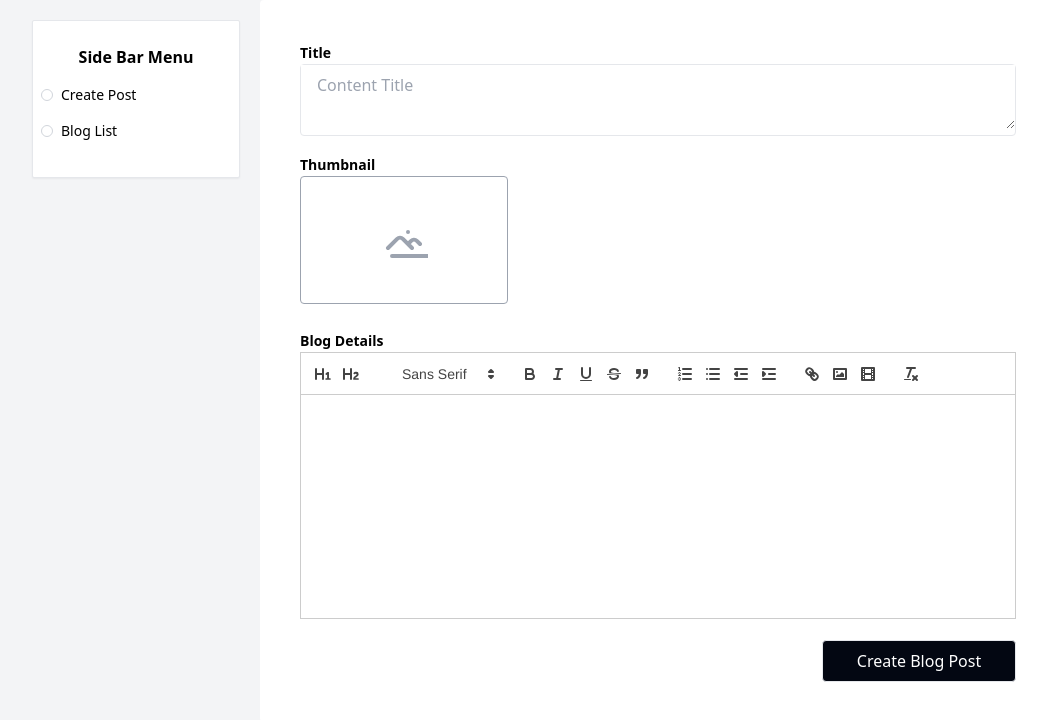
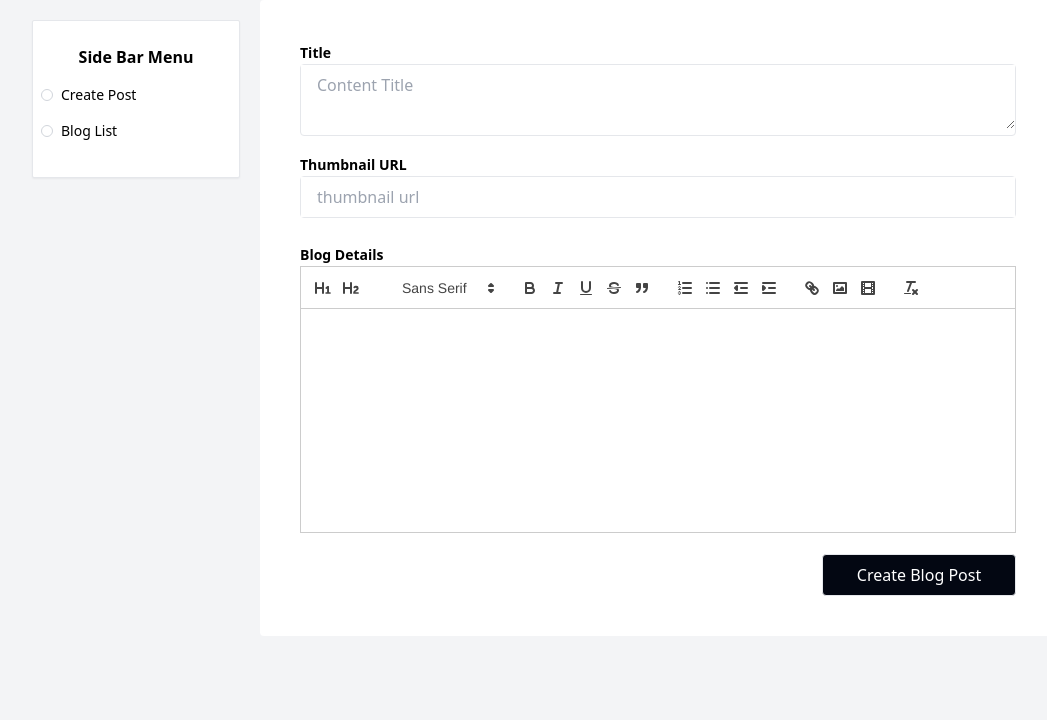
Before and after one commit to nizamseu/task-blog, a Next.js app: page /create_post in a window 1280 px wide. Shown: the top 720 px of the page, without its empty margins (96-1143 px from the left). Built offline with nearby package versions, Linux system fonts and the light colour scheme.

Commit message:
post blog updated

```diff
--- a/src/Components/Blog/Blog.js
+++ b/src/Components/Blog/Blog.js
@@ -7,7 +7,7 @@ const ReactQuill = dynamic(() => import("react-quill"), { ssr: false });
 import { RotatingLines } from "react-loader-spinner";
 import SuccessAlert from "../util/SuccessAlert";
 import { useRouter } from "next/router";
-
+import { RxCross2 } from "react-icons/rx";
 const modules = {
   toolbar: [
     [{ header: "1" }, { header: "2" }, { header: "3" }, { font: [] }],
@@ -34,6 +34,7 @@ const Blog = () => {
   const [isFile, setIsFile] = useState(false);
   const [isdetails, setisdetails] = useState(false);
   const [isLoading, setIsLoading] = useState(false);
+  const [imageURL, setImageURL] = useState(null);
   const router = useRouter();
   const handleChange = (e) => {
     setSelectedFile(URL?.createObjectURL(e.target.files[0]));
@@ -44,11 +45,6 @@ const Blog = () => {
   const handleSubmit = async (e) => {
     e.preventDefault();
     setIsLoading(true);
-    if (file === null || selectedFile === null) {
-      setIsFile(true);
-      setIsLoading(false);
-      return;
-    }
 
     if (description === null || !description) {
       setisdetails(true);
@@ -58,7 +54,7 @@ const Blog = () => {
     const data = {
       title,
       content: description,
-      thumbnail: file,
+      thumbnail: imageURL,
     };
     try {
       const response = await axios
@@ -101,78 +97,39 @@ const Blog = () => {
             />
           </div>
         </div>
-
-        <div>
-          <label className=" text-sm font-bold form-label ">Thumbnail</label>
-          {/* modal Content  */}
-          <div>
-            <div className="  ">
+        {imageURL ? (
+          <div className=" relative rounded h-32 object-fill w-full md:w-52  flex items-center justify-center  border  ">
+            <img
+              src={imageURL}
+              className="rounded h-32 w-full md:w-52 object-fill "
+              id="output"
+            />
+            <button
+              onClick={() => {
+                setImageURL(null);
+              }}
+              className=" text-white hover:text-red-400 hover:bg-white bg-red-400 rounded-full absolute top-0 right-0 "
+            >
+              <RxCross2 size={30} />
+            </button>
+          </div>
+        ) : (
+          <div className=" mb-4">
+            <label className=" text-sm font-bold ">Thumbnail URL</label>
+            <div className=" w-full  border rounded">
               <input
-                accept="image/png, image/jpeg"
-                type="file"
-                className="hidden"
-                id="image-upload"
-                onChange={handleChange}
-                name="thumbnail"
+                defaultValue={imageURL}
+                className=" w-full focus:border-none px-4 py-2  "
+                required
+                type="text"
+                name="imageUrl"
+                placeholder="thumbnail url"
+                value={imageURL}
+                onChange={(e) => setImageURL(e.target.value)}
               />
-              <label
-                htmlFor="image-upload"
-                className=" rounded h-32 object-fill w-full md:w-52   cursor-pointer flex items-center justify-center  border border-gray-400 text-gray-400  hover:bg-gray-100"
-              >
-                {selectedFile ? (
-                  <img
-                    src={selectedFile}
-                    className="rounded h-32 w-full md:w-52 object-fill "
-                    id="output"
-                  />
-                ) : (
-                  <svg
-                    className="h-12 w-12"
-                    fill="none"
-                    stroke="currentColor"
-                    viewBox="0 0 24 24"
-                    xmlns="http://www.w3.org/2000/svg"
-                  >
-                    <path
-                      strokeLinecap="round"
-                      strokeLinejoin="round"
-                      strokeWidth={2}
-                      d="M4 16l4.586-4.586a2 2 0 012.828 0L16 16m-2-2l1.586-1.586a2 2 0 012.828 0L20 14m-6-6h.01M6 20h32a2 2 0 002-2V6a2 2 0 00-2-2h2a2 2 0 00-2 2v12a2 2 0 002 2z"
-                    />
-                  </svg>
-                )}
-
-                <span className="text-lg font-medium">
-                  {selectedFile ? selectedFile.name : ""}
-                </span>
-              </label>
             </div>
           </div>
-          {isFile && (
-            <p className="text-sm my-2">
-              {" "}
-              <div className="flex items-center space-x-1">
-                <div>
-                  <svg
-                    xmlns="http://www.w3.org/2000/svg"
-                    fill="none"
-                    viewBox="0 0 24 24"
-                    strokeWidth="1.5"
-                    stroke="currentColor"
-                    className="w-4 h-4 text-[#D9001B]"
-                  >
-                    <path
-                      strokeLinecap="round"
-                      strokeLinejoin="round"
-                      d="M11.25 11.25l.041-.02a.75.75 0 011.063.852l-.708 2.836a.75.75 0 001.063.853l.041-.021M21 12a9 9 0 11-18 0 9 9 0 0118 0zm-9-3.75h.008v.008H12V8.25z"
-                    />
-                  </svg>
-                </div>
-                <div className="text-[#D9001B]">Select an thumbnail</div>
-              </div>{" "}
-            </p>
-          )}
-        </div>
+        )}
 
         <div className=" relative mt-6">
           <label className=" text-sm font-bold form-label  mb-2 ">
--- a/src/Components/EditPost/EditPost.js
+++ b/src/Components/EditPost/EditPost.js
@@ -5,6 +5,7 @@ import dynamic from "next/dynamic";
 import "react-quill/dist/quill.snow.css";
 const ReactQuill = dynamic(() => import("react-quill"), { ssr: false });
 import { RotatingLines } from "react-loader-spinner";
+import { RxCross2 } from "react-icons/rx";
 
 import { useRouter } from "next/router";
 import SuccessAlert from "../util/SuccessAlert";
@@ -54,6 +55,7 @@ const EditPost = () => {
         setTitle(data?.results?.title);
         setDescription(data?.results?.content);
         setData(data?.results);
+        setImageURL(data?.results?.thumbnail);
       })
       .catch((error) => console.error("Error fetching course:", error));
   };
@@ -120,22 +122,27 @@ const EditPost = () => {
           </div>
         </div>
         {imageURL ? (
-          <div
-            htmlFor="image-upload"
-            className=" rounded h-32 object-fill w-full md:w-52   cursor-pointer flex items-center justify-center  border border-gray-400 text-gray-400  hover:bg-gray-100"
-          >
+          <div className=" relative rounded h-32 object-fill w-full md:w-52  flex items-center justify-center  border  ">
             <img
               src={imageURL}
               className="rounded h-32 w-full md:w-52 object-fill "
               id="output"
             />
+            <button
+              onClick={() => {
+                setImageURL(null);
+              }}
+              className=" text-white hover:text-red-400 hover:bg-white bg-red-400 rounded-full absolute top-0 right-0 "
+            >
+              <RxCross2 size={30} />
+            </button>
           </div>
         ) : (
           <div className=" mb-4">
             <label className=" text-sm font-bold ">Thumbnail URL</label>
             <div className=" w-full  border rounded">
               <input
-                defaultValue={data?.thumbnail}
+                defaultValue={data?.imageURL}
                 className=" w-full focus:border-none px-4 py-2  "
                 required
                 type="text"
--- a/src/pages/api/v1/blog/blog.js
+++ b/src/pages/api/v1/blog/blog.js
@@ -4,23 +4,13 @@ export default async function handler(req, res) {
   const { db } = await connectToDatabase();
   if (req.method === "POST") {
     try {
-      const { title, content } = req.body;
-      let thumbnailBase64 = null;
-
-      if (req.files && req.files.thumbnail) {
-        // Handle the uploaded file (assuming you're using 'express-fileupload')
-        const thumbnail = req.files.thumbnail;
-        const thumbnailData = thumbnail.data.toString("base64");
-        const thumbnailMimeType = thumbnail.mimetype;
-        thumbnailBase64 = `data:${thumbnailMimeType};base64,${thumbnailData}`;
-        // console.log("thumbnailBase64", thumbnailBase64);
-      }
+      const { title, content, thumbnail } = req.body;
 
       const database = db.collection("posts");
 
       const response = await database.insertOne({
         title,
-        thumbnail: thumbnailBase64,
+        thumbnail: thumbnail,
         content,
       });
 
```
